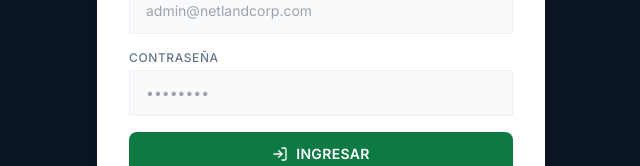
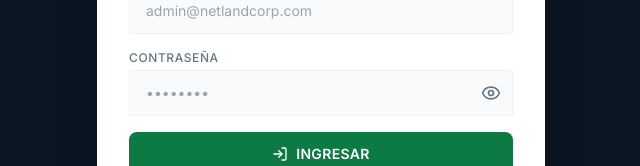
Before and after one commit to valle79/web-netland, a React (Vite) app in the folder frontend/: page /admin/login in a window 1280 px wide. Shown: the part 400-566 px from the top of the page, without its empty margins (319-959 px from the left). Built offline with nearby package versions, Linux system fonts and the light colour scheme.

Commit message:
fix: mejorando login

```diff
--- a/frontend/src/features/admin/AdminLogin.tsx
+++ b/frontend/src/features/admin/AdminLogin.tsx
@@ -1,6 +1,6 @@
 import { useState } from "react";
 import { Navigate } from "react-router-dom";
-import { Lock, LogIn } from "lucide-react";
+import { Lock, LogIn, Eye, EyeOff } from "lucide-react";
 import { Logo } from "../../components/Logo";
 import { useAuth } from "./AuthContext";
 import { Spinner } from "../../components/ui/PageLoader";
@@ -9,6 +9,7 @@
   const { login, isAuthenticated } = useAuth();
   const [email, setEmail] = useState("");
   const [password, setPassword] = useState("");
+  const [showPassword, setShowPassword] = useState(false);
   const [error, setError] = useState("");
   const [loading, setLoading] = useState(false);
 
@@ -18,10 +19,15 @@
     e.preventDefault();
     setError("");
     setLoading(true);
+
     try {
       await login(email, password);
     } catch (err) {
-      setError(err instanceof Error ? err.message : "Error al iniciar sesión.");
+      setError(
+        err instanceof Error
+          ? err.message
+          : "Error al iniciar sesión."
+      );
     } finally {
       setLoading(false);
     }
@@ -33,15 +39,18 @@
         <div className="mb-8 flex justify-center">
           <Logo light size="md" />
         </div>
+
         <div className="rounded-lg bg-white p-8 shadow-2xl">
           <div className="mb-6 flex items-center gap-3">
             <div className="flex h-10 w-10 items-center justify-center rounded-full bg-netland-light text-netland-primary">
               <Lock className="h-5 w-5" />
             </div>
+
             <div>
               <h1 className="font-display text-2xl font-semibold text-netland-dark">
                 Panel administrativo
               </h1>
+
               <p className="text-xs uppercase tracking-wider text-netland-muted">
                 Acceso restringido
               </p>
@@ -55,10 +64,12 @@
           )}
 
           <form onSubmit={handleSubmit} className="space-y-4">
+            {/* CORREO */}
             <label className="block">
               <span className="mb-1 block text-xs font-medium uppercase tracking-wider text-netland-muted">
                 Correo
               </span>
+
               <input
                 type="email"
                 value={email}
@@ -68,25 +79,54 @@
                 placeholder="admin@netlandcorp.com"
               />
             </label>
+
+            {/* CONTRASEÑA */}
             <label className="block">
               <span className="mb-1 block text-xs font-medium uppercase tracking-wider text-netland-muted">
                 Contraseña
               </span>
+
+              <div className="relative">
                 <input
-                type="password"
+                  type={showPassword ? "text" : "password"}
                   value={password}
                   onChange={(e) => setPassword(e.target.value)}
                   required
-                className="w-full rounded-sm border border-netland-light bg-netland-background px-4 py-3 text-sm outline-none focus:border-netland-primary"
+                  className="w-full rounded-sm border border-netland-light bg-netland-background px-4 py-3 pr-12 text-sm outline-none focus:border-netland-primary"
                   placeholder="••••••••"
                 />
+
+                <button
+                  type="button"
+                  onClick={() => setShowPassword((prev) => !prev)}
+                  className="absolute right-3 top-1/2 -translate-y-1/2 text-netland-muted transition-colors hover:text-netland-primary"
+                  aria-label={
+                    showPassword
+                      ? "Ocultar contraseña"
+                      : "Mostrar contraseña"
+                  }
+                >
+                  {showPassword ? (
+                    <EyeOff className="h-5 w-5" />
+                  ) : (
+                    <Eye className="h-5 w-5" />
+                  )}
+                </button>
+              </div>
             </label>
+
+            {/* BOTÓN LOGIN */}
             <button
               type="submit"
               disabled={loading}
               className="btn-primary w-full disabled:opacity-60"
             >
-              {loading ? <Spinner className="h-4 w-4" /> : <LogIn className="h-4 w-4" />}
+              {loading ? (
+                <Spinner className="h-4 w-4" />
+              ) : (
+                <LogIn className="h-4 w-4" />
+              )}
+
               {loading ? "Ingresando..." : "Ingresar"}
             </button>
           </form>
```
Lines whose indentation alone changed are shown as unchanged.
